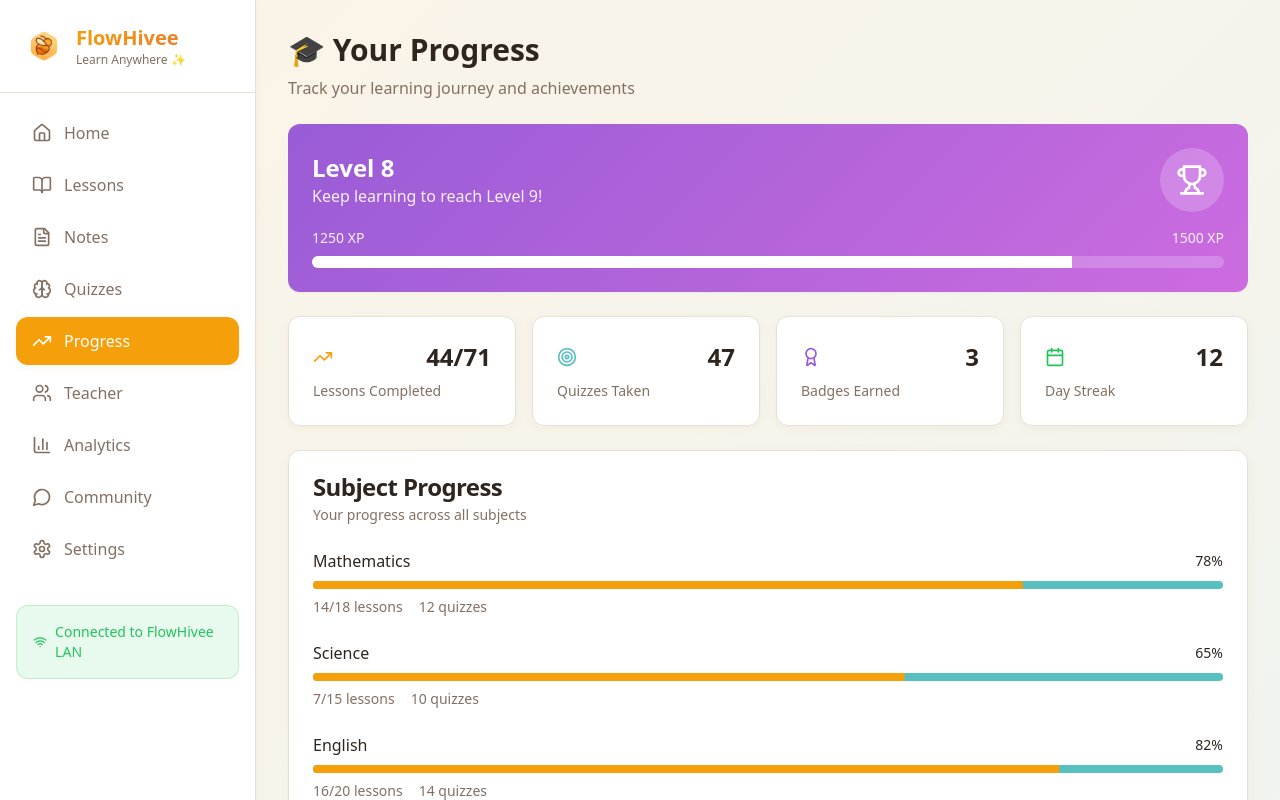
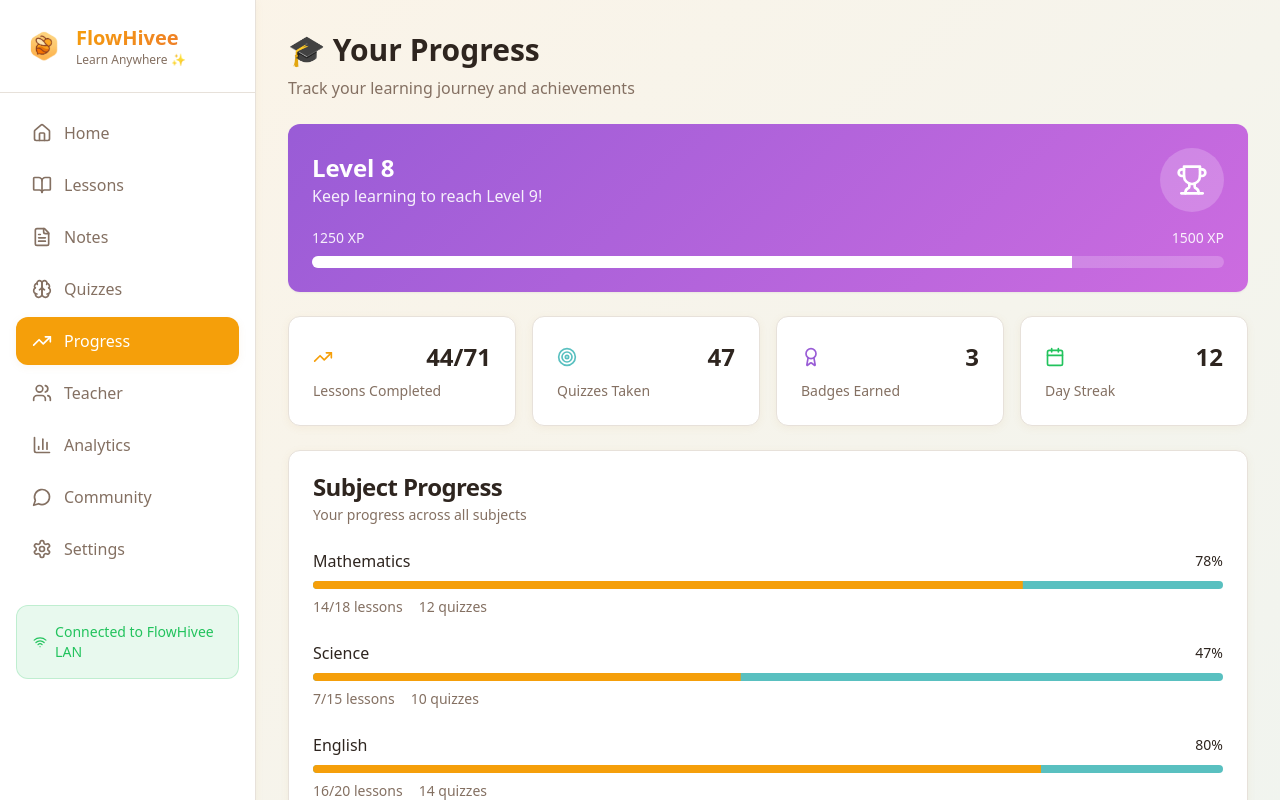
Before and after one commit to ZexonO7/FlowHivee, a React (Vite) app: page /progress in a window 1280 px wide. Shown: the top 800 px of the page. Built offline with nearby package versions, Linux system fonts and the light colour scheme; the HTML template or start-up script is replaced by a standard one.

Commit message:
Fix subject progress bars

```diff
--- a/src/pages/Progress.tsx
+++ b/src/pages/Progress.tsx
@@ -16,12 +16,15 @@ const badges = [
 const earnedBadgesCount = badges.filter(b => b.earned).length;
 
 const subjectProgress = [
-  { subject: "Mathematics", progress: 78, lessons: 18, quizzes: 12, completed: 14 },
-  { subject: "Science", progress: 65, lessons: 15, quizzes: 10, completed: 7 },
-  { subject: "English", progress: 82, lessons: 20, quizzes: 14, completed: 16 },
-  { subject: "History", progress: 45, lessons: 10, quizzes: 6, completed: 5 },
-  { subject: "Computer Science", progress: 30, lessons: 8, quizzes: 5, completed: 2 },
-];
+  { subject: "Mathematics", lessons: 18, quizzes: 12, completed: 14 },
+  { subject: "Science", lessons: 15, quizzes: 10, completed: 7 },
+  { subject: "English", lessons: 20, quizzes: 14, completed: 16 },
+  { subject: "History", lessons: 10, quizzes: 6, completed: 5 },
+  { subject: "Computer Science", lessons: 8, quizzes: 5, completed: 2 },
+].map(s => ({
+  ...s,
+  progress: Math.round((s.completed / s.lessons) * 100)
+}));
 
 // Calculate totals
 const totalLessonsCompleted = subjectProgress.reduce((sum, s) => sum + s.completed, 0);
```
